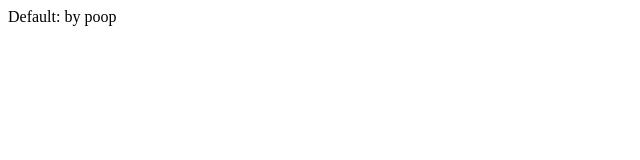
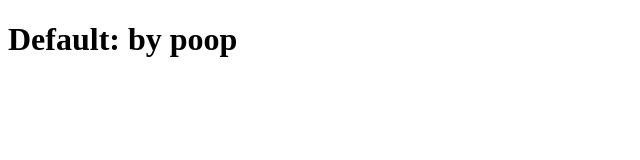
Before and after one commit to olive-rd/HangoutFinder, a plain HTML site: page index.html in a window 1280 px wide. Shown: the whole page, without its empty margins (0-640 px from the left). Drawn offline with Linux system fonts and the light colour scheme.

Commit message:
Update index.html

```diff
--- a/index.html
+++ b/index.html
@@ -9,7 +9,7 @@
 
         </style>
     </head>
-    <body class="poop>
+    <body class="poop">
         <h1>Default: by poop</h1>
     </body>
 </html>
```
